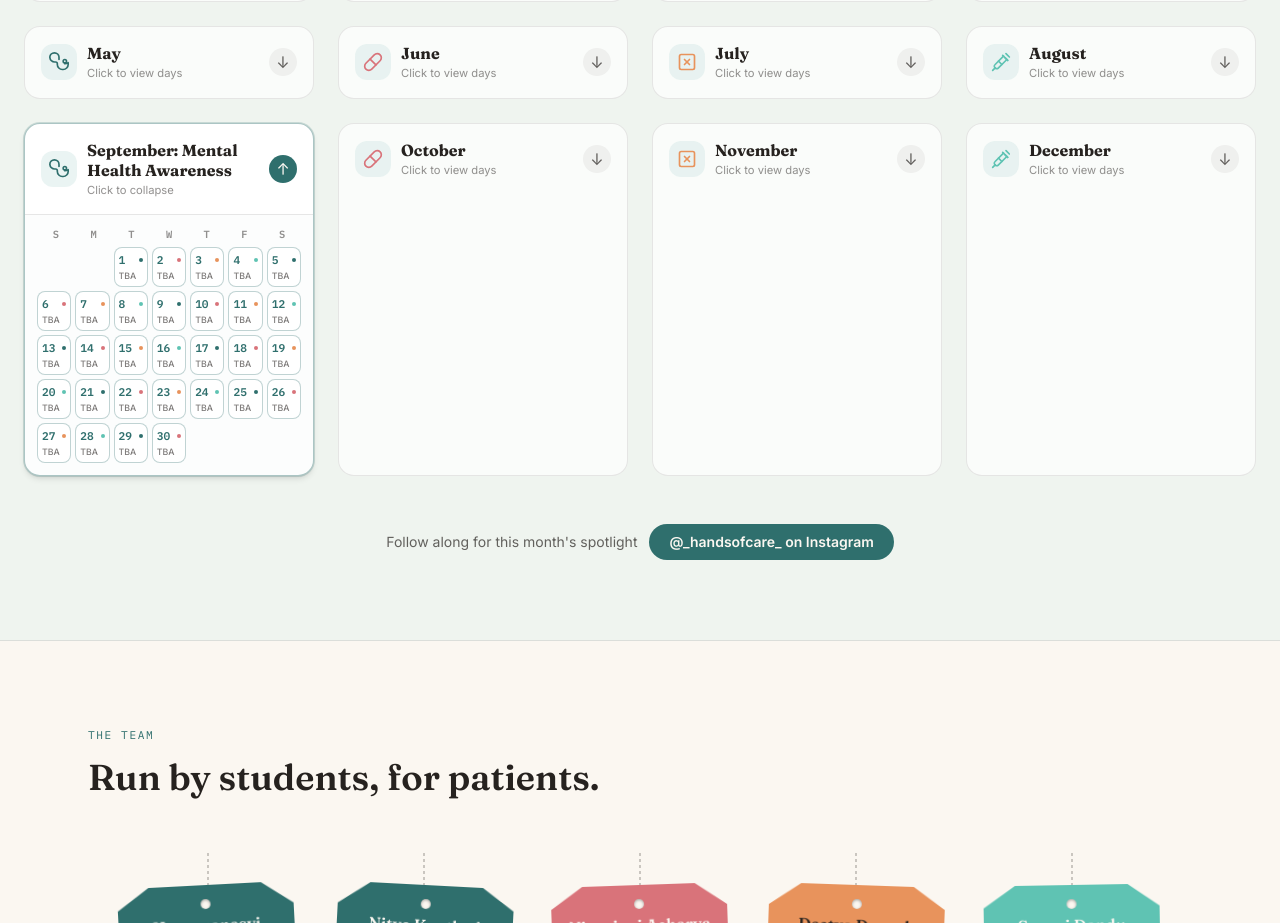
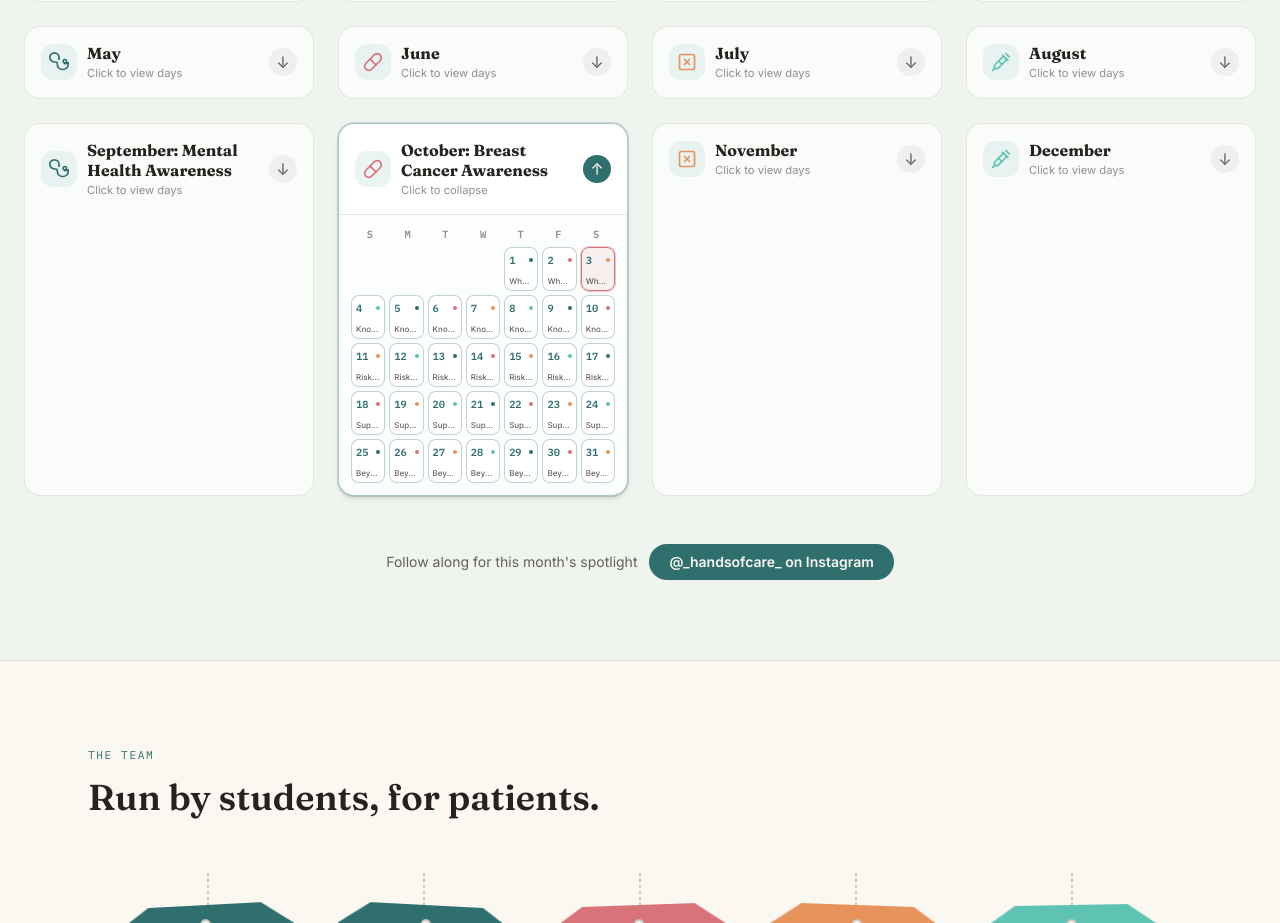
Before and after one commit to hanukolli/hands-of-care-, a Next.js app: page / in a window 1280 px wide. Shown: the part 4263-5186 px from the top of the page. Built offline with nearby package versions, Linux system fonts and the light colour scheme.

Commit message:
Update MonthlyFeature.tsx

```diff
--- a/components/MonthlyFeature.tsx
+++ b/components/MonthlyFeature.tsx
@@ -59,9 +59,15 @@ const months2026: MonthData[] = [
     displayName: "September: Mental Health Awareness",
     daysCount: 30,
     startDayOfWeek: 2,
-    badge: "Mental Health Awareness"
+    badge: "Mental Health"
   },
-  { name: "October", displayName: "October", daysCount: 31, startDayOfWeek: 4 },
+  {
+    name: "October",
+    displayName: "October: Breast Cancer Awareness",
+    daysCount: 31,
+    startDayOfWeek: 4,
+    badge: "Breast Cancer Awareness"
+  },
   { name: "November", displayName: "November", daysCount: 30, startDayOfWeek: 0 },
   { name: "December", displayName: "December", daysCount: 31, startDayOfWeek: 2 },
 ];
@@ -80,9 +86,15 @@ const months2027: MonthData[] = [
     displayName: "September: Mental Health Awareness",
     daysCount: 30,
     startDayOfWeek: 3,
-    badge: "Mental Health Awareness"
+    badge: "Mental Health"
   },
-  { name: "October", displayName: "October", daysCount: 31, startDayOfWeek: 5 },
+  {
+    name: "October",
+    displayName: "October: Breast Cancer Awareness",
+    daysCount: 31,
+    startDayOfWeek: 5,
+    badge: "Breast Cancer Awareness"
+  },
   { name: "November", displayName: "November", daysCount: 30, startDayOfWeek: 1 },
   { name: "December", displayName: "December", daysCount: 31, startDayOfWeek: 3 },
 ];
@@ -90,9 +102,18 @@ const months2027: MonthData[] = [
 const weekDays = ["S", "M", "T", "W", "T", "F", "S"];
 const accents = ["bg-teal", "bg-coral", "bg-peach", "bg-mint"];
 
+// Helper function to map October dates to their specific weekly topic
+const getOctoberTopic = (dayNum: number) => {
+  if (dayNum <= 3) return { title: "What Is Breast Cancer? 🎀", url: "https://www.instagram.com/p/DeA4gNMEZHH/?utm_source=ig_web_copy_link&stkn=MzRlODBiNWFlZA==" };
+  if (dayNum <= 10) return { title: "Know the Signs 🔍", url: site.instagramUrl };
+  if (dayNum <= 17) return { title: "Risk Factors & Genetics 🧬", url: site.instagramUrl };
+  if (dayNum <= 24) return { title: "Supporting Someone With Cancer 💗", url: site.instagramUrl };
+  return { title: "Beyond October 🎀", url: site.instagramUrl };
+};
+
 export default function MonthlyFeature() {
   const [year, setYear] = useState<2026 | 2027>(2026);
-  const [openMonth, setOpenMonth] = useState<string | null>("September");
+  const [openMonth, setOpenMonth] = useState<string | null>("October"); // Defaults to October open
 
   const currentMonths = year === 2026 ? months2026 : months2027;
 
@@ -148,6 +169,7 @@ export default function MonthlyFeature() {
         <Reveal delay={80} className="grid grid-cols-1 gap-6 sm:grid-cols-2 md:grid-cols-3 lg:grid-cols-4">
           {currentMonths.map((m, i) => {
             const isOpen = openMonth === m.name;
+            const isOctober = m.name === "October";
             const isSeptember = m.name === "September";
 
             return (
@@ -200,34 +222,48 @@ export default function MonthlyFeature() {
 
                     {/* Day Grid */}
                     <div className="grid grid-cols-7 gap-1 text-center font-mono text-xs text-ink">
-                      {/* Empty padding cells */}
+                      {/* Empty padding cells for starting day */}
                       {Array.from({ length: m.startDayOfWeek }).map((_, idx) => (
-                        <div key={`empty-${idx}`} className="h-10 rounded-md bg-transparent" />
+                        <div key={`empty-${idx}`} className="h-11 rounded-md bg-transparent" />
                       ))}
 
-                      {/* Day cells (Clicking opens Instagram) */}
+                      {/* Day cells */}
                       {Array.from({ length: m.daysCount }).map((_, idx) => {
                         const dayNum = idx + 1;
                         const accentColor = accents[idx % accents.length];
 
+                        let dayTopic = "TBA";
+                        let targetUrl = site.instagramUrl;
+
+                        if (isOctober) {
+                          const octData = getOctoberTopic(dayNum);
+                          dayTopic = octData.title;
+                          targetUrl = octData.url;
+                        } else if (isSeptember) {
+                          dayTopic = "Mental Health TBA";
+                        }
+
                         return (
                           <a
                             key={dayNum}
-                            href={site.instagramUrl}
+                            href={targetUrl}
                             target="_blank"
                             rel="noopener noreferrer"
-                            className={`flex h-10 flex-col justify-between rounded-lg border p-1 transition hover:-translate-y-0.5 hover:shadow-xs ${
-                              isSeptember
+                            title={`Day ${dayNum}: ${dayTopic}`}
+                            className={`flex h-11 flex-col justify-between rounded-lg border p-1 transition hover:-translate-y-0.5 hover:shadow-xs ${
+                              dayNum === 3 && isOctober
+                                ? "border-coral bg-coral/10 ring-1 ring-coral/40"
+                                : isOctober
                                 ? "border-teal/30 bg-white hover:border-teal"
                                 : "border-ink/5 bg-white/80 hover:border-teal/50"
                             }`}
                           >
                             <div className="flex items-center justify-between">
-                              <span className="font-bold text-[0.7rem] text-teal">{dayNum}</span>
+                              <span className="font-bold text-[0.65rem] text-teal">{dayNum}</span>
                               <span className={`h-1 w-1 rounded-full ${accentColor}`} />
                             </div>
-                            <span className="truncate text-left font-body text-[0.55rem] font-medium text-ink/60">
-                              {isSeptember ? "TBA" : "TBA"}
+                            <span className="truncate text-left font-body text-[0.5rem] font-medium text-ink/70 leading-tight">
+                              {dayTopic}
                             </span>
                           </a>
                         );
```
